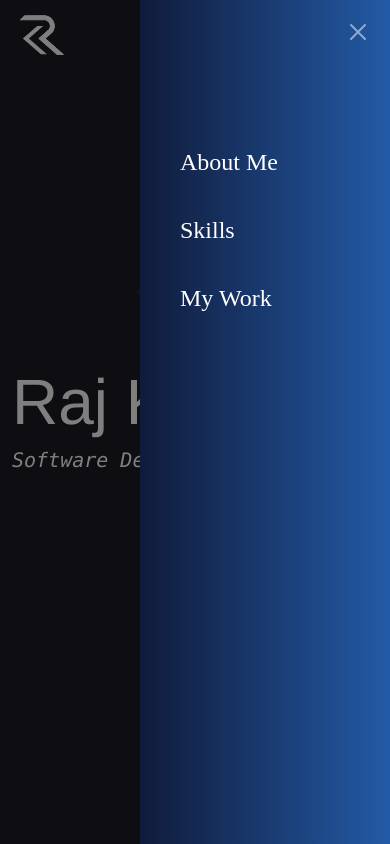
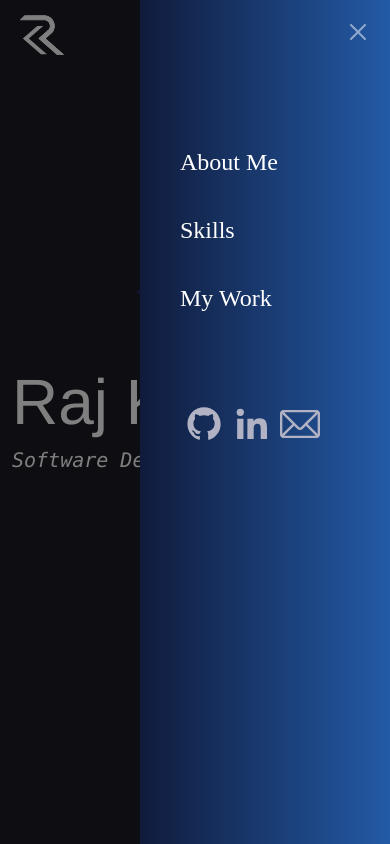
Before and after one commit to RajKanani1206/portfolio, a React (Create React App) app: page / in a window 390 px wide. Both pictures are taken after a click on the button 351 px from the left and 35 px from the top of the page. Shown: the top 844 px of the page. Built offline with nearby package versions, Linux system fonts and the light colour scheme.

Commit message:
Added socials in responsive

```diff
--- a/src/components/Header/index.js
+++ b/src/components/Header/index.js
@@ -1,5 +1,6 @@
 import { useState } from "react";
 import { Navbar, Container, Offcanvas, Nav } from "react-bootstrap";
+import socialItems from "../HomeBanner/socialItems";
 import "./style.css";
 
 const Header = () => {
@@ -28,15 +29,26 @@ const Header = () => {
           </Offcanvas.Header>
           <Offcanvas.Body className="mt-5 mt-md-0">
             <Nav className="justify-content-end flex-grow-1 pe-3">
-              <a href="#a" className="text-decoration-none menu-items mx-4 my-3 my-md-0" onClick={handleClose}>
+              <a href="#about" className="text-decoration-none menu-items mx-4 my-3 my-md-0" onClick={handleClose}>
                 About Me
               </a>
-              <a href="#d" className="text-decoration-none menu-items mx-4 my-3 my-md-0" onClick={handleClose}>
+              <a href="#skills" className="text-decoration-none menu-items mx-4 my-3 my-md-0" onClick={handleClose}>
                 Skills
               </a>
-              <a href="#d" className="text-decoration-none menu-items mx-4 my-3 my-md-0" onClick={handleClose}>
+              <a href="#projects" className="text-decoration-none menu-items mx-4 my-3 my-md-0" onClick={handleClose}>
                 My Work
               </a>
+              <div className="social-links d-md-none">
+                <ul className="list-unstyled mx-4 mt-5">
+                  {socialItems.map((item, index) => (
+                    <li className="d-inline-block my-4 px-1" key={index}>
+                      <a href={item.link}>
+                        <img src={item.src} alt="icon" height={40} width={40} />
+                      </a>
+                    </li>
+                  ))}
+                </ul>
+              </div>
             </Nav>
           </Offcanvas.Body>
         </Navbar.Offcanvas>
--- a/src/components/HomeBanner/index.js
+++ b/src/components/HomeBanner/index.js
@@ -17,7 +17,7 @@ const Home = () => {
             <div className="social-links d-none d-md-inline">
               <ul className="list-unstyled">
                 {socialItems.map((item, index) => (
-                  <li className="my-4">
+                  <li className="my-4" key={index}>
                     <a href={item.link}>
                       <img src={item.src} alt="icon" height={40} width={40} />
                     </a>
```
